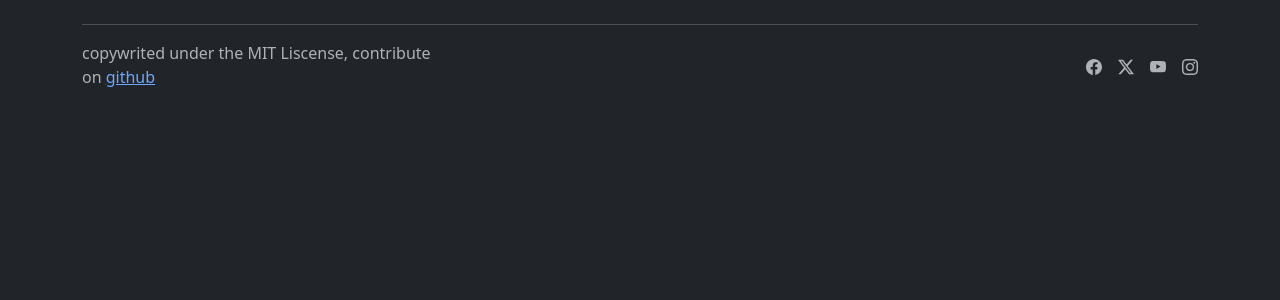
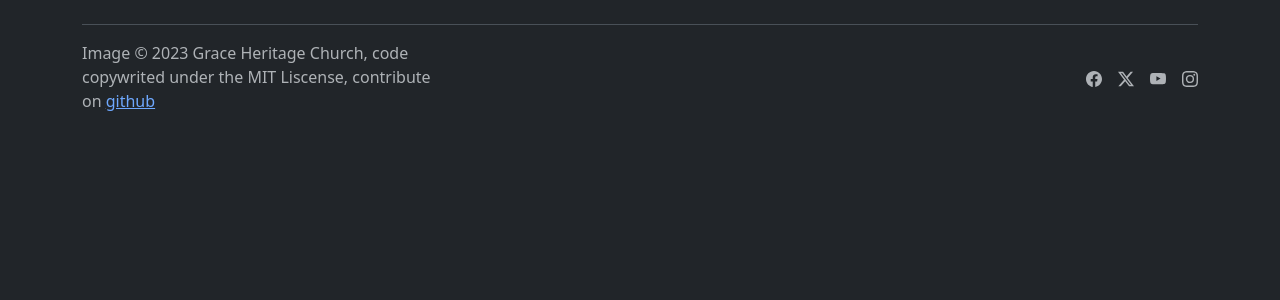
Before and after one commit to Callen44/GHCwebsite, a Django app: template templates/base.html in a window 1280 px wide. Shown: the part 76-376 px from the top of the page. Run offline with Django 3.2, Linux system fonts and the light colour scheme; the template is opened without the code that fills it, so the values that code supplies are empty.

Commit message:
change liscensing of the code

```diff
--- a/templates/base.html
+++ b/templates/base.html
@@ -54,7 +54,7 @@
     <div class="container">
       <footer class="d-flex flex-wrap justify-content-between align-items-center py-3 my-4 border-top">
         <div class="col-md-4 d-flex align-items-center">
-          <span class="mb-3 mb-md-0 text-body-secondary">copywrited under the MIT Liscense, contribute on <a href="https://github.com/Callen44/GHCwebsite">github</a></span>
+          <span class="mb-3 mb-md-0 text-body-secondary">Image © 2023 Grace Heritage Church, code copywrited under the MIT Liscense, contribute on <a href="https://github.com/Callen44/GHCwebsite">github</a></span>
         </div>
 
         <ul class="nav col-md-4 justify-content-end list-unstyled d-flex">
```
Also changed, not shown: 1 other file.
